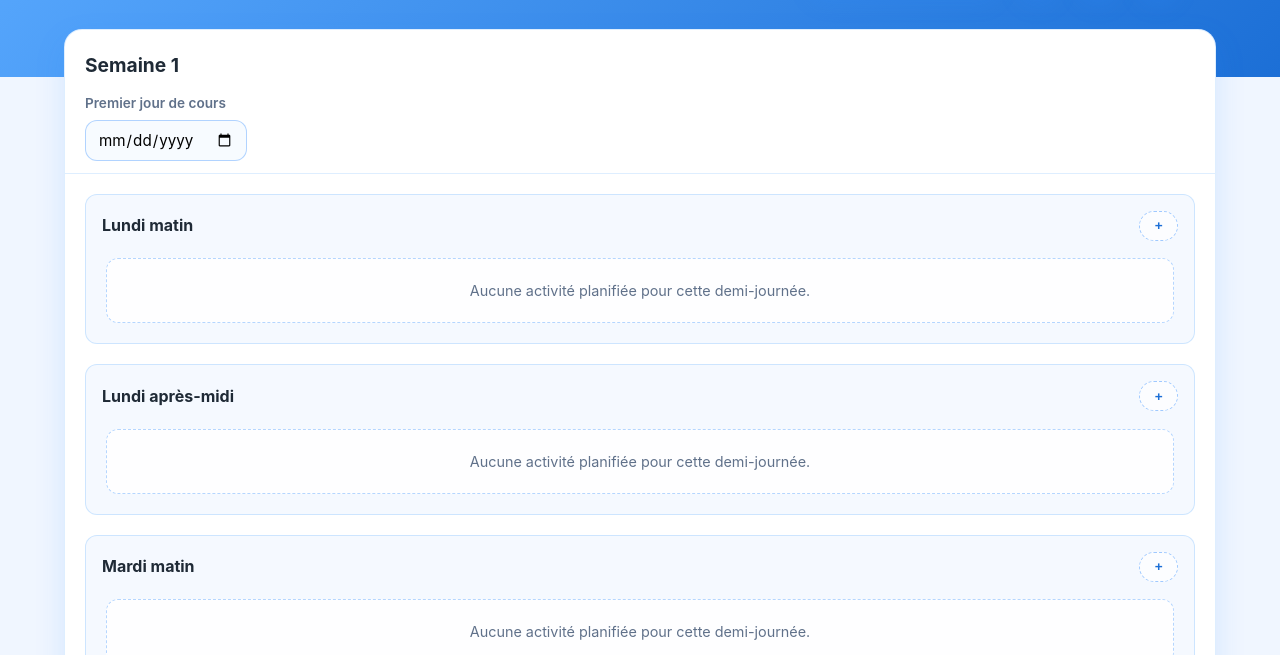
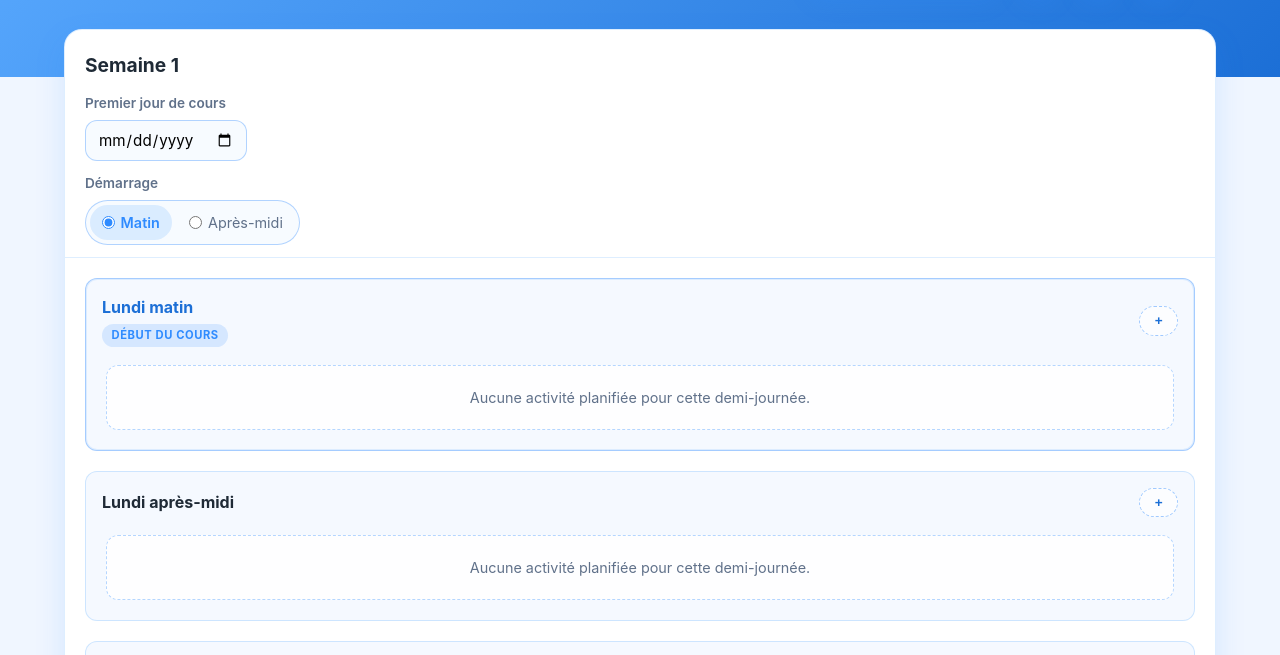
Before and after one commit to hurtlinb/canvacours, a website: page public/index.html in a window 1280 px wide. Shown: the part 137-792 px from the top of the page. Drawn offline with Linux system fonts and the light colour scheme.

Commit message:
Add week start half-day selection

```diff
--- a/public/app.js
+++ b/public/app.js
@@ -8,6 +8,7 @@
       id: 'week-' + (index + 1),
       name: 'Semaine ' + (index + 1),
       startDate: '',
+      startHalfDay: 'am',
       activities: []
     };
   });
@@ -36,6 +37,16 @@
 
   var typeAliases = {
     exercice: 'exercice-individuel'
+  };
+
+  var halfDayChoiceLabels = {
+    am: 'Matin',
+    pm: 'Après-midi'
+  };
+
+  var weekStartSlotByHalfDay = {
+    am: 'monday-am',
+    pm: 'monday-pm'
   };
 
   function normalizeActivityType(value) {
@@ -73,10 +84,12 @@
     }
   ];
 
-  var halfDaySlotMap = halfDaySlots.reduce(function (accumulator, slot) {
-    accumulator[slot.id] = slot;
-    return accumulator;
-  }, {});
+  var defaultSlotId = halfDaySlots.length > 0 ? halfDaySlots[0].id : '';
+
+  var halfDaySlotMap = {};
+  halfDaySlots.forEach(function (slot) {
+    halfDaySlotMap[slot.id] = slot;
+  });
 
   var legacySlotIdMap = {
     'wednesday-am': 'monday-pm',
@@ -301,8 +314,64 @@
     header.appendChild(titleRow);
     header.appendChild(datePicker);
 
+    var startHalfDay = normalizeHalfDay(week.startHalfDay);
+    week.startHalfDay = startHalfDay;
+
+    var halfDayToggle = document.createElement('div');
+    halfDayToggle.className = 'week-halfday-toggle';
+
+    var halfDayLabel = document.createElement('span');
+    halfDayLabel.className = 'week-halfday-toggle-label';
+    halfDayLabel.textContent = 'Démarrage';
+    halfDayLabel.id = 'week-' + week.id + '-start-halfday-label';
+    halfDayToggle.appendChild(halfDayLabel);
+
+    var halfDayOptions = document.createElement('div');
+    halfDayOptions.className = 'week-halfday-toggle-options';
+    halfDayOptions.setAttribute('role', 'radiogroup');
+    halfDayOptions.setAttribute('aria-labelledby', halfDayLabel.id);
+
+    ['am', 'pm'].forEach(function (halfDayValue) {
+      var optionLabel = document.createElement('label');
+      optionLabel.className = 'week-halfday-toggle-option';
+
+      var input = document.createElement('input');
+      input.type = 'radio';
+      input.name = 'start-halfday-' + week.id;
+      input.value = halfDayValue;
+      input.checked = startHalfDay === halfDayValue;
+      var optionText = halfDayChoiceLabels[halfDayValue] || halfDayChoiceLabels.am;
+      input.setAttribute('aria-label', optionText + ' - début du cours');
+      input.addEventListener('change', function (event) {
+        if (!event.target.checked) {
+          return;
+        }
+        var selectedValue = normalizeHalfDay(event.target.value);
+        week.startHalfDay = selectedValue;
+        saveData();
+        renderBoard();
+        updateSlotHelper();
+      });
+
+      var text = document.createElement('span');
+      text.textContent = optionText;
+
+      if (input.checked) {
+        optionLabel.classList.add('is-active');
+      }
+
+      optionLabel.appendChild(input);
+      optionLabel.appendChild(text);
+      halfDayOptions.appendChild(optionLabel);
+    });
+
+    halfDayToggle.appendChild(halfDayOptions);
+    header.appendChild(halfDayToggle);
+
     var slotsWrapper = document.createElement('div');
     slotsWrapper.className = 'week-slots';
+
+    var startSlotId = getWeekStartSlotId(week);
 
     halfDaySlots.forEach(function (slot) {
       var slotSection = document.createElement('section');
@@ -321,7 +390,19 @@
       var slotTitleText = formatSlotDayLabel(week.startDate, slot);
       slotTitle.textContent = slotTitleText || slot.label;
 
+      var isStartSlot = slot.id === startSlotId;
+      if (isStartSlot) {
+        slotSection.classList.add('slot-start');
+      }
+
       slotInfo.appendChild(slotTitle);
+
+      if (isStartSlot) {
+        var startBadge = document.createElement('span');
+        startBadge.className = 'slot-start-badge';
+        startBadge.textContent = 'Début du cours';
+        slotInfo.appendChild(startBadge);
+      }
 
       var slotAddButton = document.createElement('button');
       slotAddButton.type = 'button';
@@ -1243,10 +1324,12 @@
         : [];
       var weekName =
         typeof savedWeek.name === 'string' && savedWeek.name.trim() ? savedWeek.name.trim() : defaultWeek.name;
+      var startHalfDay = normalizeHalfDay(savedWeek.startHalfDay);
       return {
         id: defaultWeek.id,
         name: weekName,
         startDate: startDate,
+        startHalfDay: startHalfDay,
         activities: activities
       };
     });
@@ -1318,9 +1401,14 @@
       slotHelper.textContent = slotHelperDefaultText;
       return;
     }
+    var startSlotId = getWeekStartSlotId(week);
     var dayLabel = formatSlotDayLabel(week.startDate, slot);
     if (dayLabel) {
-      slotHelper.textContent = dayLabel;
+      if (slot.id === startSlotId) {
+        slotHelper.textContent = dayLabel + ' (début du cours)';
+      } else {
+        slotHelper.textContent = dayLabel;
+      }
       return;
     }
     if (slot.label) {
@@ -1476,6 +1564,7 @@
       id: week.id,
       name: week.name,
       startDate: normalizeWeekStartDate(week.startDate),
+      startHalfDay: normalizeHalfDay(week.startHalfDay),
       activities: []
     };
   }
@@ -1519,6 +1608,7 @@
     }
     var normalizedStart = normalizeWeekStartDate(week.startDate);
     week.startDate = normalizedStart;
+    week.startHalfDay = normalizeHalfDay(week.startHalfDay);
     week.activities.forEach(function (activity) {
       if (!activity || typeof activity !== 'object') {
         return;
@@ -1631,6 +1721,10 @@
     return sanitizeDateString(value);
   }
 
+  function normalizeHalfDay(value) {
+    return value === 'pm' ? 'pm' : 'am';
+  }
+
   function normalizeSlotId(slotId) {
     if (slotId && halfDaySlotMap[slotId]) {
       return slotId;
@@ -1638,7 +1732,16 @@
     if (slotId && legacySlotIdMap[slotId]) {
       return legacySlotIdMap[slotId];
     }
-    return halfDaySlots[0].id;
+    return defaultSlotId;
+  }
+
+  function getWeekStartSlotId(week) {
+    var normalizedHalfDay = normalizeHalfDay(week && week.startHalfDay);
+    var candidate = weekStartSlotByHalfDay[normalizedHalfDay];
+    if (candidate && halfDaySlotMap[candidate]) {
+      return candidate;
+    }
+    return defaultSlotId;
   }
 
   function countSlotActivitiesForWeek(weekId, slotId) {
--- a/public/styles/board.css
+++ b/public/styles/board.css
@@ -81,6 +81,52 @@
   box-shadow: 0 0 0 3px rgba(47, 139, 255, 0.25);
 }
 
+.week-halfday-toggle {
+  display: flex;
+  flex-direction: column;
+  gap: 0.35rem;
+  align-items: flex-start;
+}
+
+.week-halfday-toggle-label {
+  font-size: 0.85rem;
+  font-weight: 600;
+  color: var(--grey-500);
+}
+
+.week-halfday-toggle-options {
+  display: inline-flex;
+  align-items: center;
+  gap: 0.35rem;
+  padding: 0.25rem;
+  border-radius: 999px;
+  border: 1px solid rgba(47, 139, 255, 0.35);
+  background: rgba(247, 251, 255, 0.9);
+}
+
+.week-halfday-toggle-option {
+  display: inline-flex;
+  align-items: center;
+  gap: 0.35rem;
+  padding: 0.35rem 0.75rem;
+  border-radius: 999px;
+  cursor: pointer;
+  font-size: 0.9rem;
+  color: var(--grey-500);
+  transition: background 0.2s ease, color 0.2s ease;
+}
+
+.week-halfday-toggle-option input {
+  margin: 0;
+  accent-color: var(--blue-500);
+}
+
+.week-halfday-toggle-option.is-active {
+  background: rgba(47, 139, 255, 0.14);
+  color: var(--blue-500);
+  font-weight: 600;
+}
+
 .week-slots {
   padding: 1.25rem;
   display: flex;
@@ -105,6 +151,15 @@
   box-shadow: 0 0 0 3px rgba(47, 139, 255, 0.18);
 }
 
+.slot-section.slot-start {
+  border-color: rgba(47, 139, 255, 0.4);
+  box-shadow: inset 0 0 0 1px rgba(47, 139, 255, 0.12);
+}
+
+.slot-section.slot-start .slot-title {
+  color: var(--blue-600);
+}
+
 .slot-header {
   display: flex;
   align-items: center;
@@ -122,6 +177,19 @@
   font-weight: 700;
   font-size: 1rem;
   color: var(--grey-900);
+}
+
+.slot-start-badge {
+  display: inline-flex;
+  align-items: center;
+  padding: 0.15rem 0.6rem;
+  font-size: 0.7rem;
+  font-weight: 700;
+  text-transform: uppercase;
+  letter-spacing: 0.05em;
+  background: rgba(47, 139, 255, 0.16);
+  color: var(--blue-500);
+  border-radius: 999px;
 }
 
 .slot-activities {
```
